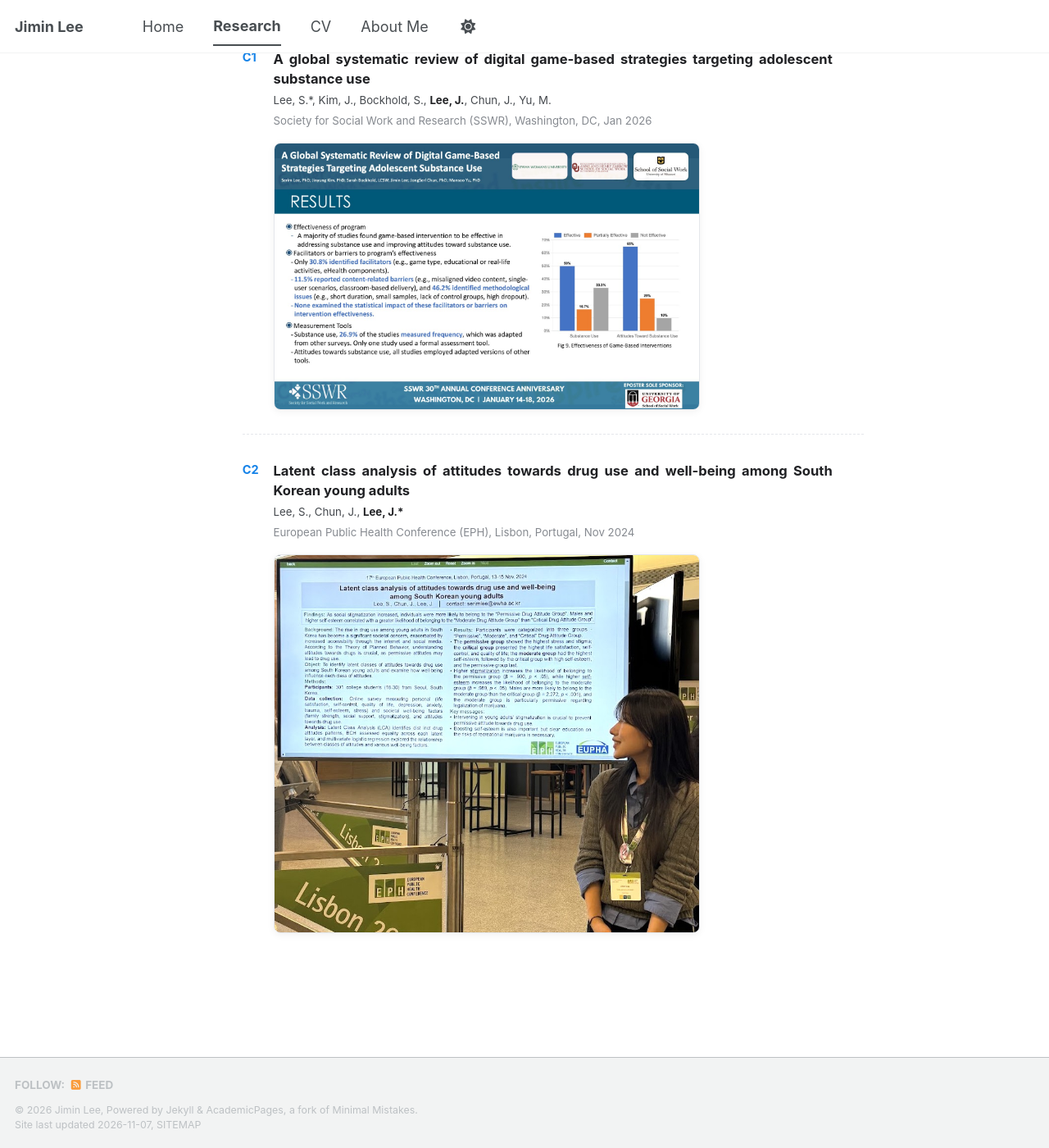
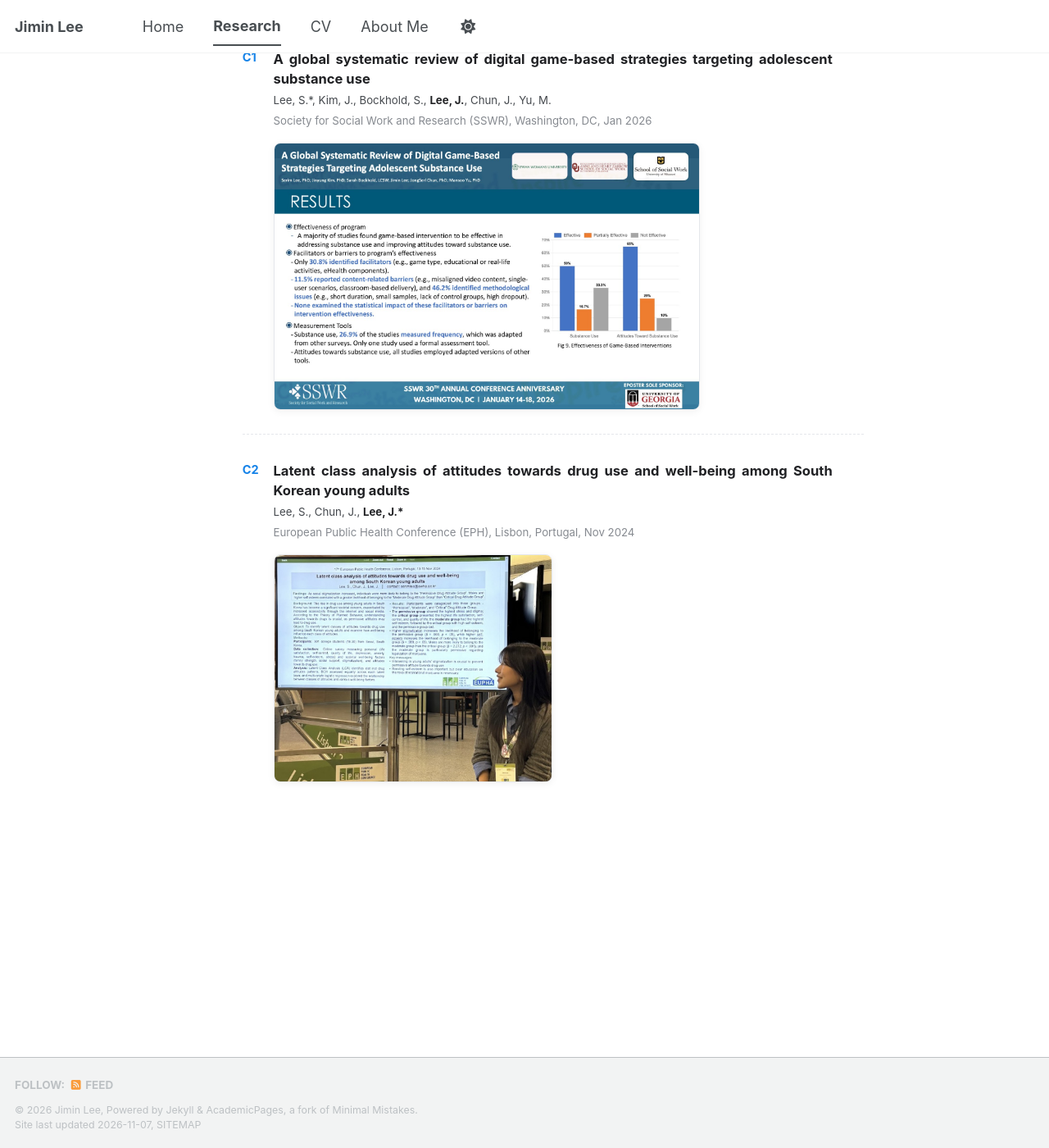
Before and after one commit to jiminlee-research/jiminlee-research.github.io, a Jekyll site: the page built from _pages/publications.html, in a window 1280 px wide and 1400 px high, scrolled down 2960 px. Shown: the whole window at 82% size. Built offline with Jekyll 4.4.1, drawn with Linux system fonts in a browser that asks for light colours; a style sheet for code colours, icons or effects is not loaded.

Commit message:
Use tighter EPH photo crop and show it smaller
Co-Authored-By: Claude Opus 5.5 <noreply@anthropic.com>
Claude-Session: https://claude.ai/code/session_01PcjxNfDHwsJtJ6agebrJHV

```diff
--- a/_data/publications.yml
+++ b/_data/publications.yml
@@ -59,7 +59,8 @@
 
 - type: presentation
   title: "Latent class analysis of attitudes towards drug use and well-being among South Korean young adults"
-  image: /images/pubs/eph-lisbon-presenting.jpg
+  image: /images/pubs/eph-lisbon-presenting-v2.jpg
+  image_size: small
   authors: ["Lee, S.", "Chun, J.", "Lee, J.*"]
   venue: "European Public Health Conference (EPH), Lisbon, Portugal"
   short: "EPH"
--- a/_pages/publications.html
+++ b/_pages/publications.html
@@ -57,6 +57,7 @@ author_profile: true
 .pub-figure img:hover { transform:scale(1.03); }
 .ri-card { transition:transform .15s, box-shadow .15s; }
 .ri-card:hover { transform:scale(1.03); box-shadow:0 4px 14px rgba(0,0,0,.08); }
+.pub-figure.pub-figure-sm { max-width:340px; }
 </style>
 
 <div class="ri-head"><h2>Research Interests</h2></div>
@@ -93,7 +94,7 @@ author_profile: true
 <p class="pub-authors">{% for a in p.authors %}{% if a contains "Lee, J." %}<span class="me">{{ a }}</span>{% else %}{{ a }}{% endif %}{% unless forloop.last %}, {% endunless %}{% endfor %}{% if p.note == "In Korean" %} (In Korean){% endif %}</p>
 {% if p.venue %}<p class="pub-venue">{{ p.venue }}{% if p.year %}, {{ p.year }}{% endif %}{% if p.note and p.note != "In Korean" %} <span class="pub-tag">({{ p.note }})</span>{% endif %}</p>{% elsif p.note and p.note != "In Korean" %}<p class="pub-venue"><span class="pub-tag" style="margin-left:0">({{ p.note }})</span></p>{% endif %}
 {% if p.links %}<div class="pub-links">{% for l in p.links %}<a href="{{ l.url }}" target="_blank" rel="noopener"><i class="fa-solid fa-file-lines" aria-hidden="true" style="margin-right:.35em"></i>{{ l.label }}</a>{% endfor %}</div>{% endif %}
-{% if p.image %}<div class="pub-figure"><img src="{{ p.image | relative_url }}" alt="Research summary: {{ p.title | escape }}" data-lightbox="{{ p.image | relative_url }}"></div>{% endif %}
+{% if p.image %}<div class="pub-figure{% if p.image_size == "small" %} pub-figure-sm{% endif %}"><img src="{{ p.image | relative_url }}" alt="Research summary: {{ p.title | escape }}" data-lightbox="{{ p.image | relative_url }}"></div>{% endif %}
 </div>
 </div>
 {% endfor %}
```
Also changed, not shown: images/pubs/eph-lisbon-presenting-v2.jpg (added), images/pubs/eph-lisbon-presenting.jpg (deleted).
